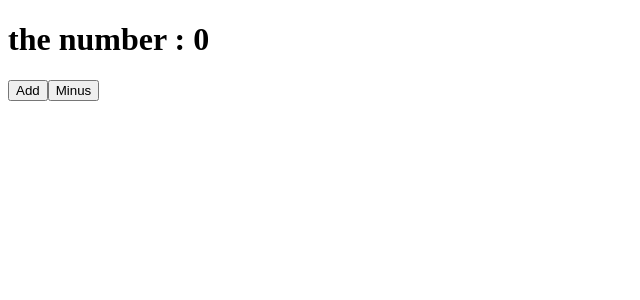
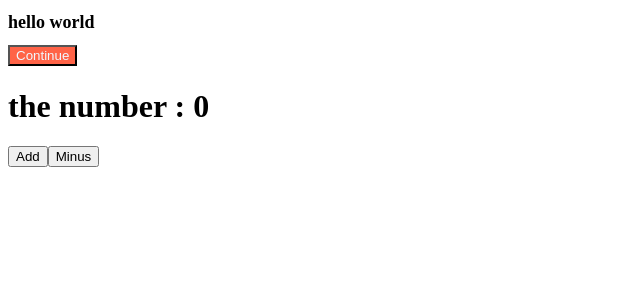
Before and after one commit to AiharaAkira/movie_app_2021, a React (Create React App) app: page / in a window 1280 px wide. Shown: the top 300 px of the page, without its empty margins (0-640 px from the left). Built offline with nearby package versions, Linux system fonts and the light colour scheme.

Commit message:
movie app
2021 12 06

```diff
--- a/src/App.js
+++ b/src/App.js
@@ -1,6 +1,7 @@
 import React from "react";
 import PropTypes from "prop-types";
-
+import Button from "./Button";
+import styles from "./App.module.css";
 
 
 
@@ -23,6 +24,8 @@
     return (
 
       <div>
+        <h1 className={styles.title}>hello world</h1>
+        <Button text="Continue" />
       <h1>the number :  {this.state.count}</h1>
       <button onClick={this.add()}>Add</button>
       <button onClick={this.minus()}>Minus</button>
--- /dev/null
+++ b/src/App.module.css
@@ -0,0 +1,3 @@
+.title{
+    font-size: 18px;
+}
--- /dev/null
+++ b/src/Button.js
@@ -0,0 +1,13 @@
+import PropTypes from "prop-types";
+import styles from "./Button.module.css";
+
+function Button({text}){
+    return  <button className={styles.btn}>{text}</button>
+};
+
+Button.prototype = {
+
+    text: PropTypes.string.isRequired,
+};
+
+export default Button;
--- /dev/null
+++ b/src/Button.module.css
@@ -0,0 +1,4 @@
+.btn{
+    color: aliceblue;
+    background-color:tomato ;
+}
--- a/src/index.js
+++ b/src/index.js
@@ -2,4 +2,5 @@
 import ReactDOM from "react-dom";
 import App from "./App";
 
+
 ReactDOM.render(<App />, document.getElementById("root"));
```
